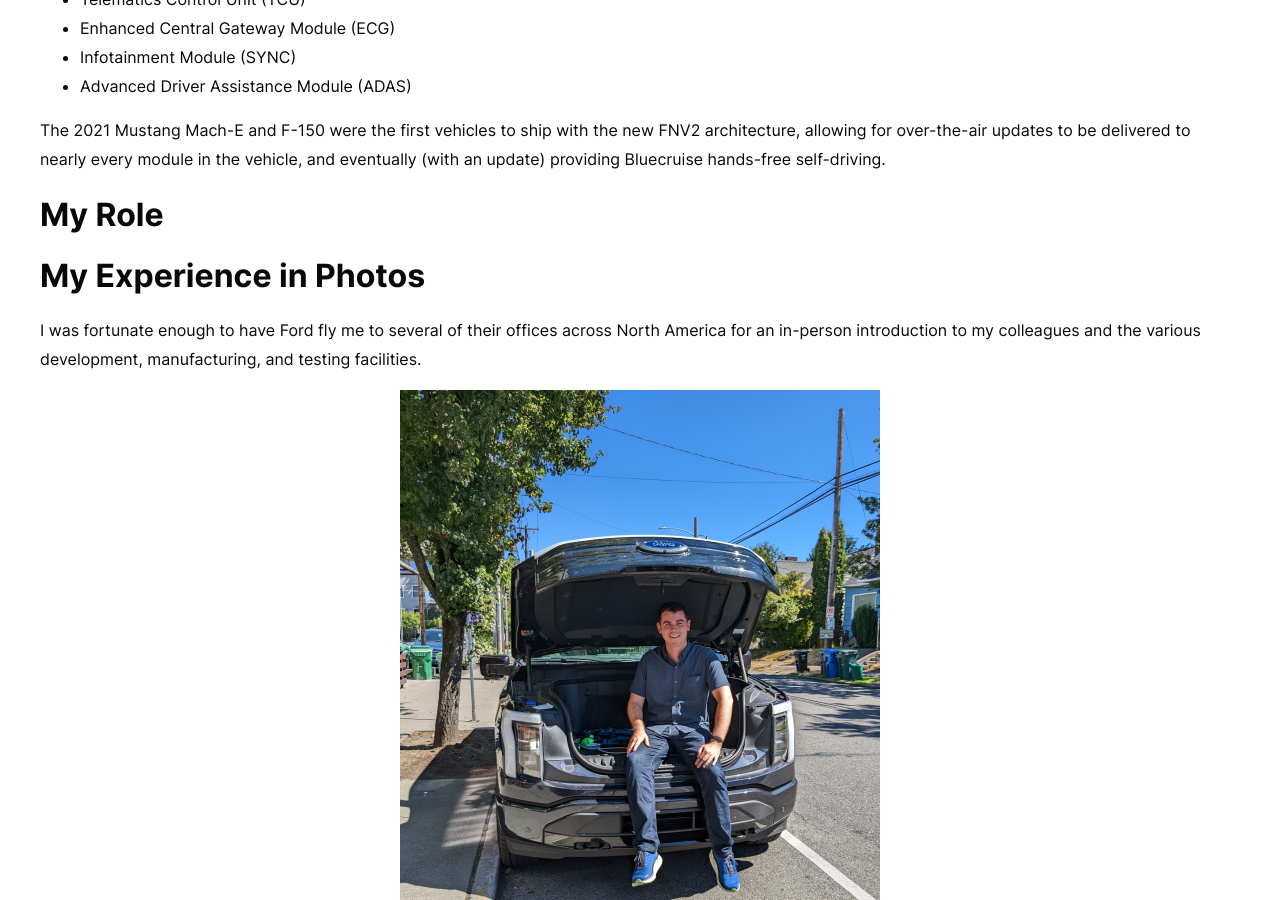
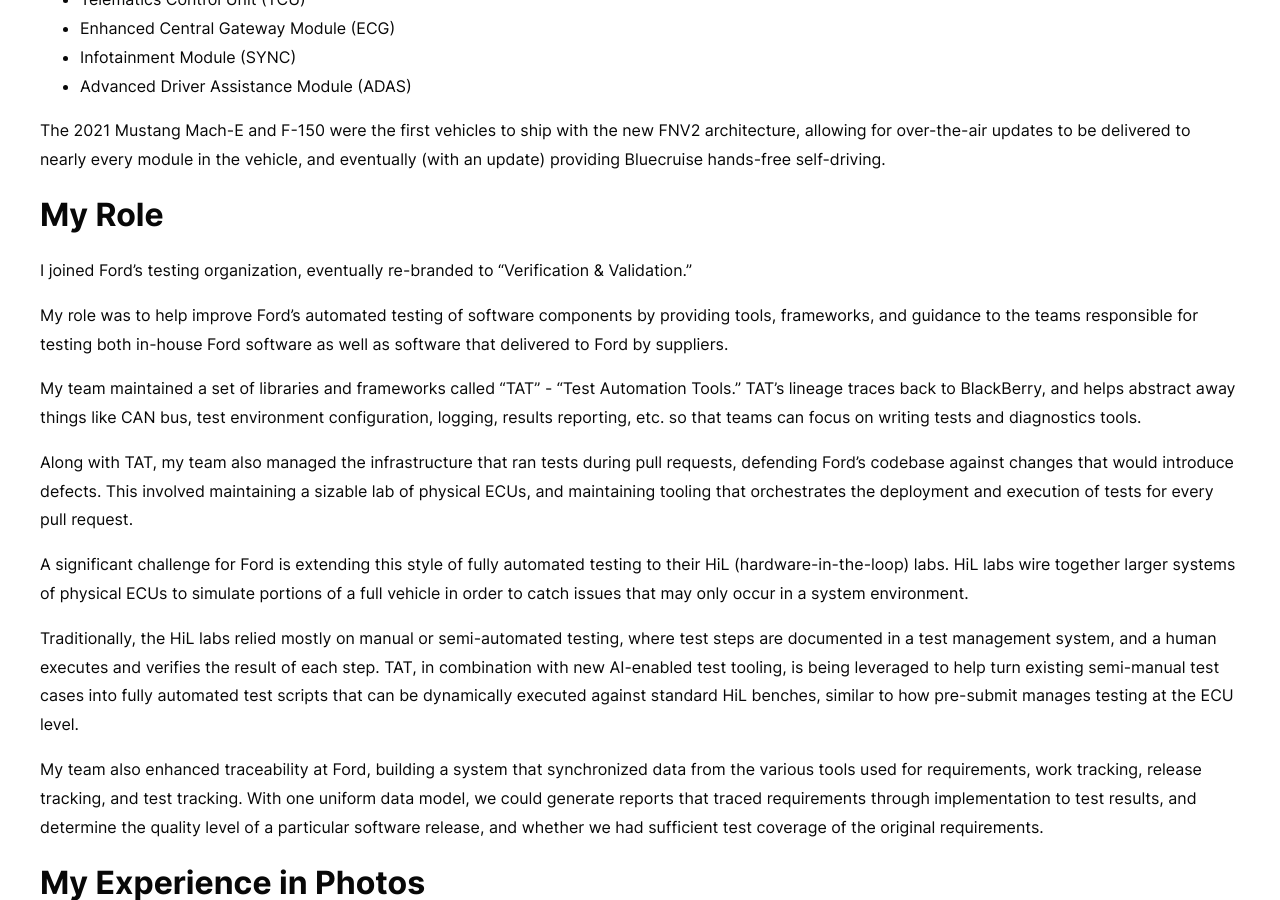
Before and after one commit to haydenmc/haydenmc.github.io, a Jekyll site: the page built from _work/2022-Ford-Architect.md, in a window 1280 px wide and 900 px high, scrolled down 1220 px. Built offline with Jekyll 4.4.1, drawn with Linux system fonts in a browser that asks for light colours; some of the changed text lies outside the part shown.

Commit message:
more progress on the Ford article

```diff
--- a/_work/2022-Ford-Architect.md
+++ b/_work/2022-Ford-Architect.md
@@ -50,13 +50,44 @@
 
 # My Role
 
+I joined Ford's testing organization, eventually re-branded to "Verification & Validation."
 
+My role was to help improve Ford's automated testing of software components by providing tools,
+frameworks, and guidance to the teams responsible for testing both in-house Ford software as
+well as software that delivered to Ford by suppliers.
+
+My team maintained a set of libraries and frameworks called "TAT" - "Test Automation Tools."
+TAT's lineage traces back to BlackBerry, and helps abstract away things like CAN bus,
+test environment configuration, logging, results reporting, etc. so that teams can focus
+on writing tests and diagnostics tools.
+
+Along with TAT, my team also managed the infrastructure that ran tests during pull requests,
+defending Ford's codebase against changes that would introduce defects. This involved maintaining
+a sizable lab of physical ECUs, and maintaining tooling that orchestrates the deployment
+and execution of tests for every pull request.
+
+A significant challenge for Ford is extending this style of fully automated testing to
+their HiL (hardware-in-the-loop) labs. HiL labs wire together larger systems of physical ECUs
+to simulate portions of a full vehicle in order to catch issues that may only occur in a system
+environment.
+
+Traditionally, the HiL labs relied mostly on manual or semi-automated testing, where test steps
+are documented in a test management system, and a human executes and verifies the result of
+each step. TAT, in combination with new AI-enabled test tooling, is being leveraged to help
+turn existing semi-manual test cases into fully automated test scripts that can be dynamically
+executed against standard HiL benches, similar to how pre-submit manages testing at the ECU level.
+
+My team also enhanced traceability at Ford, building a system that synchronized data from the
+various tools used for requirements, work tracking, release tracking, and test tracking.
+With one uniform data model, we could generate reports that traced requirements through
+implementation to test results, and determine the quality level of a particular software release,
+and whether we had sufficient test coverage of the original requirements.
 
 # My Experience in Photos
 
 I was fortunate enough to have Ford fly me to several of their offices across North America
 for an in-person introduction to my colleagues and the various development, manufacturing, and
-testing facilities.
+testing facilities. Here are some photos of those experiences!
 
 <figure>
     <img src="/assets/images/work/2022-ford-lightning-frunkie.jpg"
@@ -89,3 +120,37 @@
         Stamping and Assembly Plant (CSAP).
     </figcaption>
 </figure>
+
+<figure>
+    <img src="/assets/images/work/2022-ford-flashing-mach-e-in-garage.jpg"
+        alt="A Mach-E in my garage with the frunk disassembled" />
+    <figcaption>
+        Flashing new software onto a test vehicle in my garage, before Ford had officially
+        established an office in our region.
+    </figcaption>
+</figure>
+
+<figure>
+    <img src="/assets/images/work/2022-ford-test-equipment.jpg"
+        alt="Ford test benches and vehicle testing hardware in the Seattle office" />
+    <figcaption>
+        The first test benches and vehicle testing hardware arrive in the brand new Seattle office!
+    </figcaption>
+</figure>
+
+<figure>
+    <img src="/assets/images/work/2022-ford-buddys-pizza.jpg"
+        alt="A close-up of Buddy's Detroit-style pizza" />
+    <figcaption>
+        I was introduced to Detroit-style pizza at Buddy's in Dearborn. Delicious!
+    </figcaption>
+</figure>
+
+<figure>
+    <img src="/assets/images/work/2022-ford-ottawa-poutine.jpg"
+        alt="An Ottawa Senators hockey game with poutine in my hand" />
+    <figcaption>
+        Pretending I'm Canadian during my visit to the Ottawa office by watching an Ottawa Senators
+        hockey game while enjoying some poutine.
+    </figcaption>
+</figure>
```
Also changed, not shown: other parts of _work/2022-Ford-Architect.md (+1 -1 lines), assets/images/work/2022-ford-buddys-pizza.jpg (added), assets/images/work/2022-ford-ottawa-poutine.jpg (added), assets/images/work/2022-ford-test-equipment.jpg (added).
